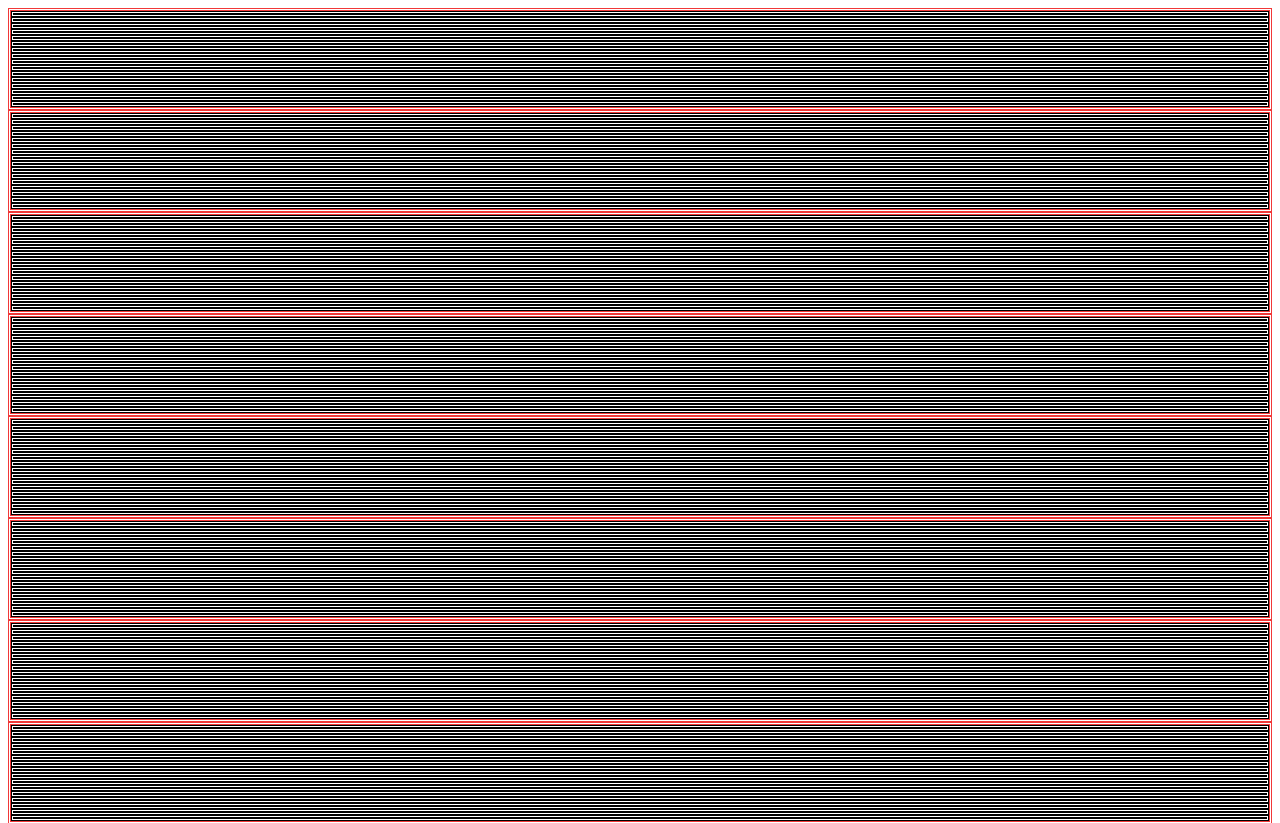
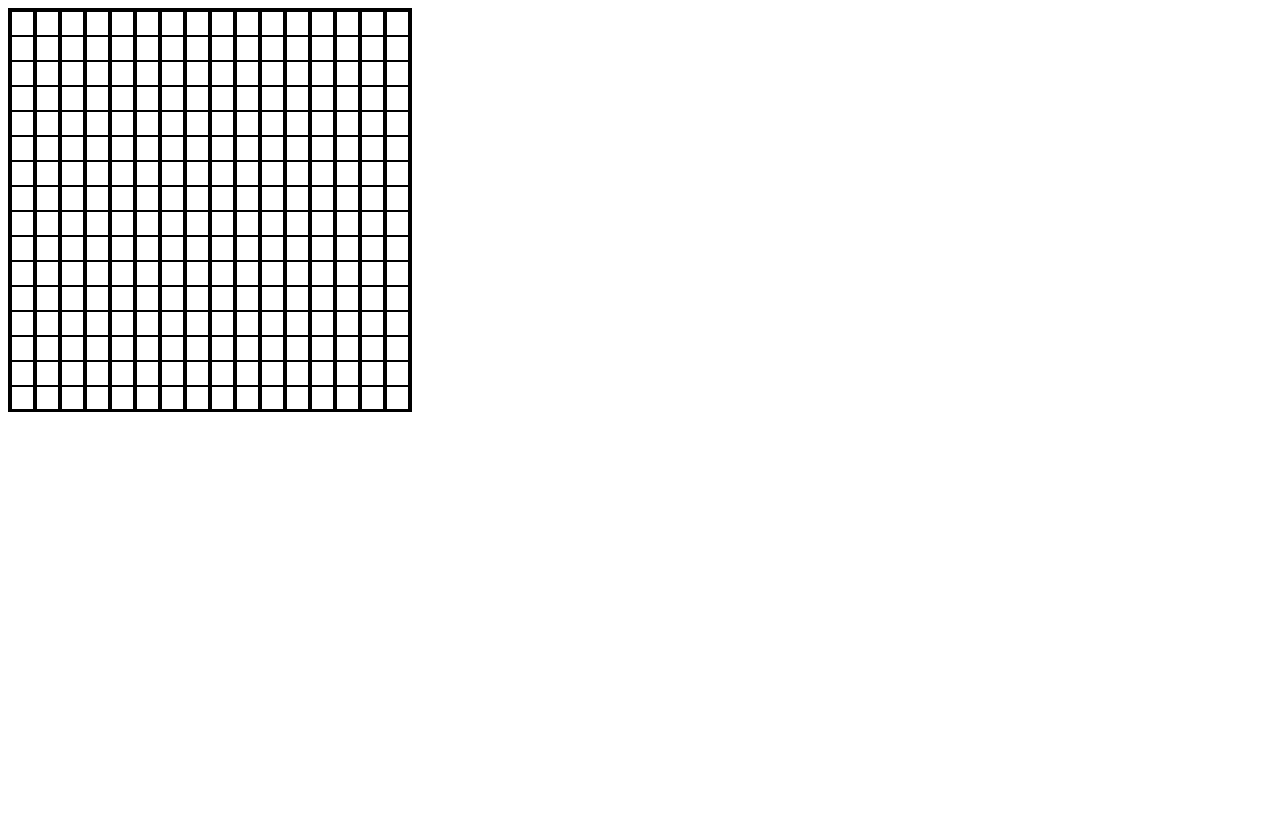
Before and after one commit to katrice96/etch-a-sketch, a plain HTML site: page index.html in a window 1280 px wide. Shown: the top 823 px of the page. After the commit the page ends 800 px from the top, so only its background shows below. Drawn offline with Linux system fonts and the light colour scheme.

Commit message:
changed load order
changed js load order to allow for code to run properly

```diff
--- a/javascript.js
+++ b/javascript.js
@@ -1,9 +1,8 @@
-const container = document.getElementById('gridContainer');
+const rows = 16// make rows
+const columns = 16 // rows are made and then columns are
+const container = document.getElementById('gridContainer');//looks for grid id
 
-const rows = 16
-const columns = 16
-
-for ( let i = 0; i < rows; i++) {
+for ( let i = 0; i < rows; i++) { // fills
     const row = document.createElement('div');
     row.classList.add('row');
 
@@ -15,3 +14,15 @@ for ( let i = 0; i < rows; i++) {
 
     container.appendChild(row);
 }
+
+const cells = document.querySelectorAll('.cell')
+
+cells.forEach(function(cell) {
+    console.log(cell);
+    cell.addEventListener('mouseover', function(){
+        if (!cell.classList.contains('hovered')) {
+            cell.classList.add('hovered');
+        }
+          console.log('mouse over cell')
+    });
+});
--- a/styles.css
+++ b/styles.css
@@ -1,9 +1,31 @@
+#gridContainer {
+    display: grid;
+    grid-template-columns: repeat(16, 1fr);
+    grid-template-rows: repeat(16, 1fr);
+    width: 400px; /* Adjust the width to your preference */
+    height: 400px; /* Adjust the height to your preference */
+    border: 2px solid #000; /* Optional border around the grid */
+
+
+}
+
 .cell {
-    border-style: double;
-    border-color: black;
+    display: flex;
+  flex-direction: row;
+  border: 1px solid #000;
+  height: 23px;
+}
+
+.cell:hover {
+    background-color: #000;
+}
+
+.cell.hovered {
+    background-color: #000;
 }
 
 .row {
-    border-style: double;
-    border-color: rgb(241, 56, 56);
+    /*background-color: #ffffff; /* Adjust the background color to your preference */
+  border: 1px solid #000; /* Optional border around each cell */
+  height: 398px; /* Ensures each cell takes up the entire grid cell */
 }
```
